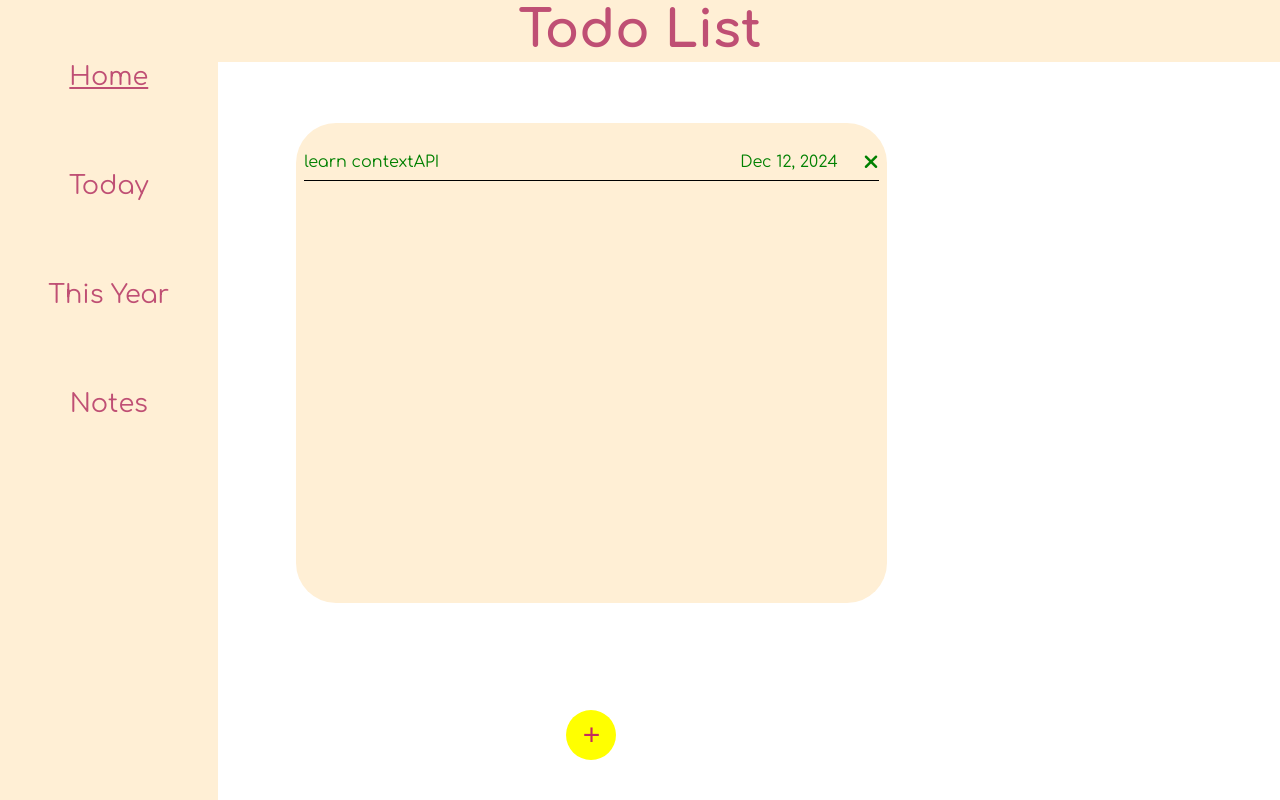
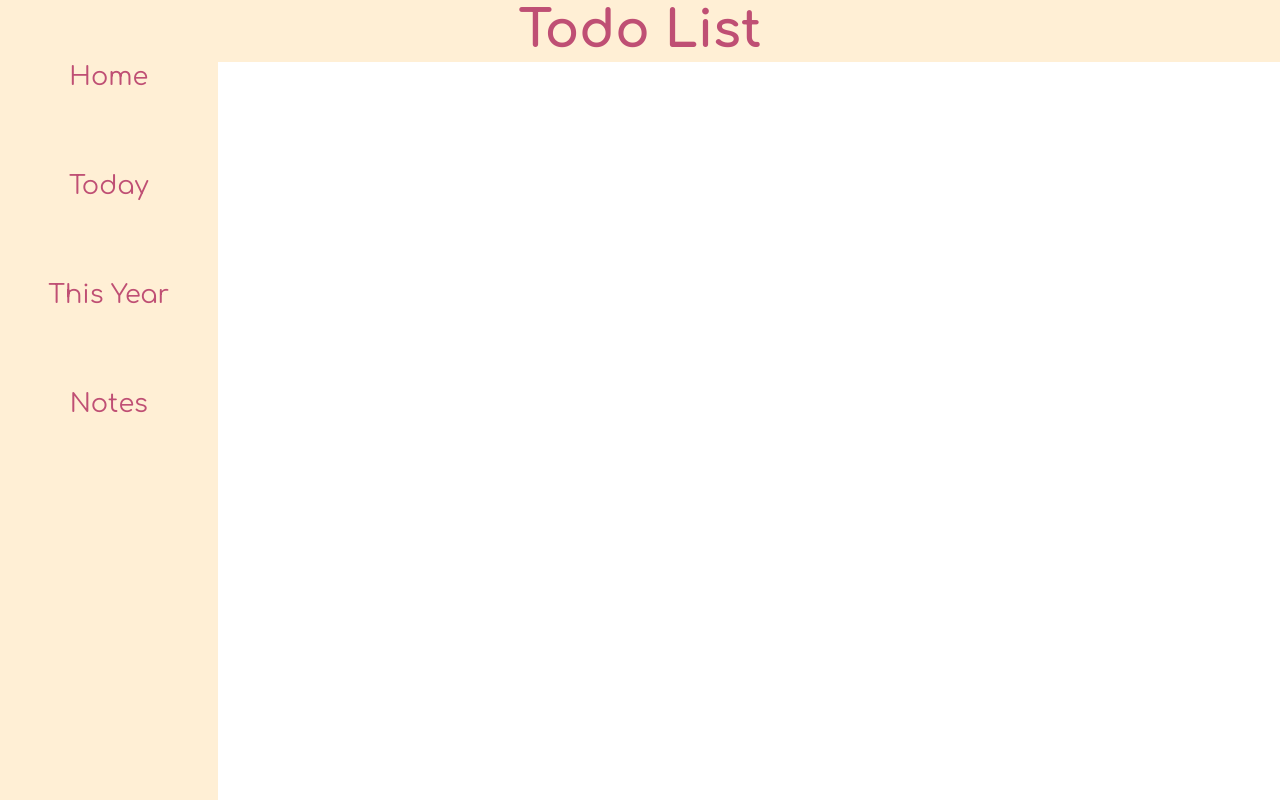
Before and after one commit to silanurs/todo-list, a React (Vite) app: page / in a window 1280 px wide. Built offline with nearby package versions, Linux system fonts and the light colour scheme; a web font is replaced by a local one.

Commit message:
change home route

```diff
--- a/src/components/menu.jsx
+++ b/src/components/menu.jsx
@@ -9,13 +9,13 @@ const Menu = ({todos, setModalOpen,notes, removeTodo, removeNote}) => {
     return (
         <>
         <StyledNav>
-            <NavLink to="/" className="link">Home</NavLink>
+            <NavLink to="/todo-list/" className="link">Home</NavLink>
             <NavLink to="/Today" className="link">Today</NavLink>
             <NavLink to="/Year" className="link">This Year</NavLink>
             <NavLink to="/Notes" className="link">Notes</NavLink>
         </StyledNav>
         <Routes>
-            <Route path="/" exact element={<Todos todos={todos} setModalOpen={setModalOpen} removeTodo={removeTodo}></Todos>}></Route>
+            <Route path="/todo-list/" exact element={<Todos todos={todos} setModalOpen={setModalOpen} removeTodo={removeTodo}></Todos>}></Route>
             <Route path="/Today" element={<Today todos={todos} removeTodo={removeTodo}></Today>}></Route>
             <Route path="/Year" element={<Year todos={todos} removeTodo={removeTodo}></Year>}></Route>
             <Route path="/Notes" element={<Notes notes={notes} setModalOpen={setModalOpen} removeNote={removeNote}></Notes>}></Route>
```
